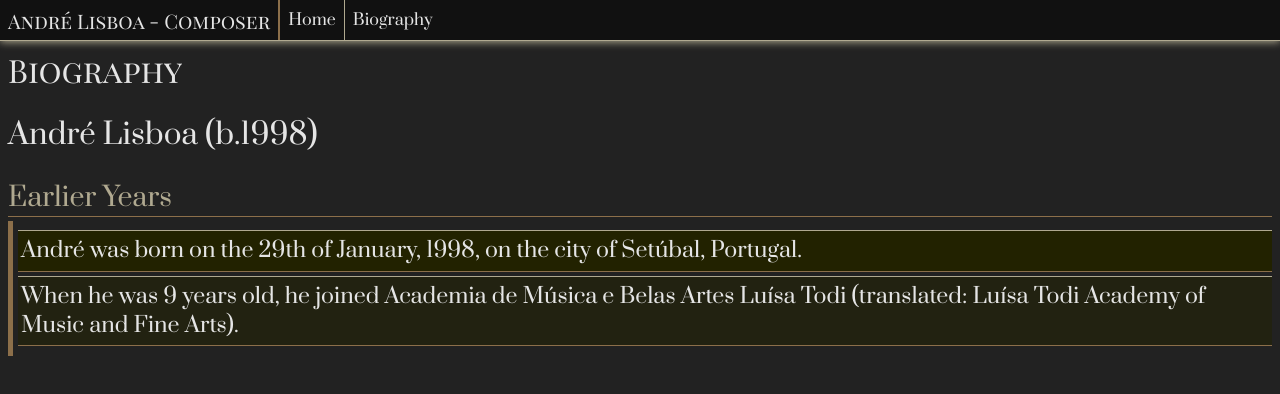
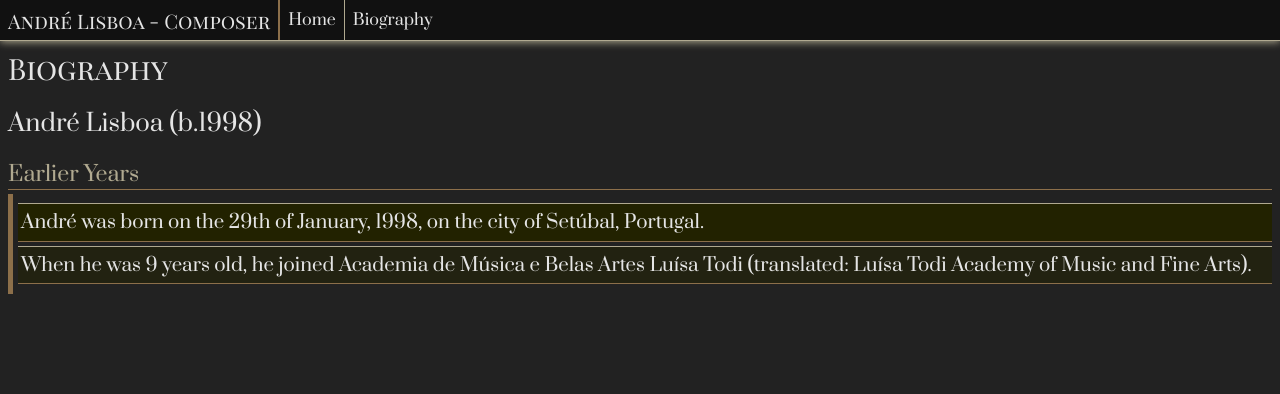
Before and after one commit to andrelisboa1/Music, a plain HTML site: page index.html in a window 1280 px wide. Both pictures are taken after a click on the element "Biography". Drawn offline with Linux system fonts and the light colour scheme.

Commit message:
Update styles.css

```diff
--- a/styles.css
+++ b/styles.css
@@ -1,7 +1,7 @@
 @import url('https://fonts.googleapis.com/css2?family=Prata&display=swap');
 @import url('https://fonts.googleapis.com/css2?family=Playfair+Display+SC:ital,wght@0,400;0,700;0,900;1,400;1,700;1,900&display=swap');
 
-* {
+:root {
     --color-background: #222;
     --color-background-even: #221;
     --color-background-odd: #220;
@@ -14,9 +14,16 @@
     --font-main: Prata, serif;
     --font-header: "Playfair Display SC", serif;
 
+    --font-size-h1: 22pt;
+    --font-size-h2: 18pt;
+    --font-size-h3: 16pt;
+    --font-size-div: 14pt;
+
     --nav-height: 5vh;
     --nav-inner-hpadding: 6pt;
+}
 
+* {
     background-color: var(--color-background);
     color: var(--color-main);
 
@@ -29,20 +36,20 @@
 }
 
 h1 {
-    font-size: 24pt !important;
+    font-size: var(--font-size-h1) !important;
     font-weight: normal !important;
     font-family: var(--font-header) !important;
     color: var(--color-main);
 }
 
 h2 {
-    font-size: 22pt !important;
+    font-size: var(--font-size-h2) !important;
     font-weight: normal !important;
     color: var(--color-main);
 }
 
 h3 {
-    font-size: 20pt !important;
+    font-size: var(--font-size-h3) !important;
     font-weight: normal !important;
     color: var(--color-secondary);
     font-family: var(--font-main) !important;
@@ -52,7 +59,7 @@ h3 {
 }
 
 div {
-    font-size: 16pt;
+    font-size: var(--font-size-div);
     font-weight: normal !important;
     color: var(--color-main);
     font-family: var(--font-main) !important;
```
